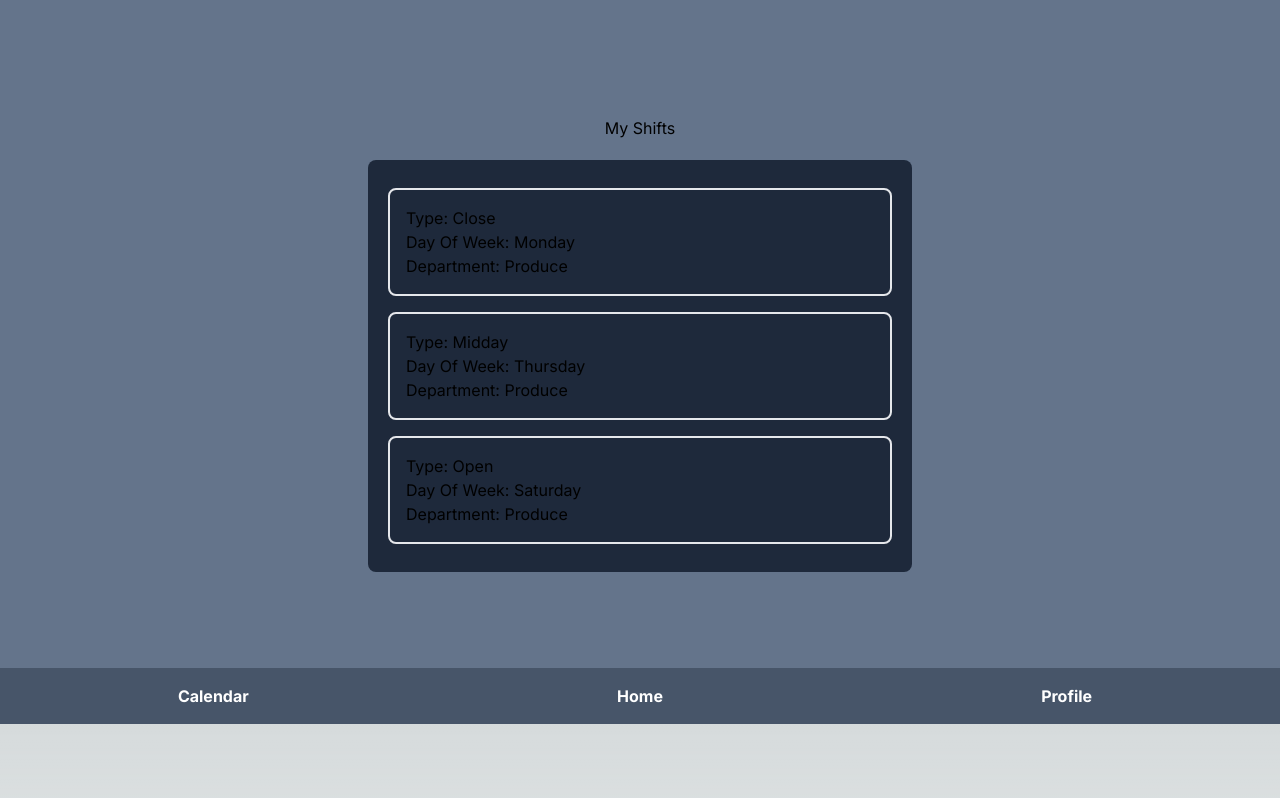
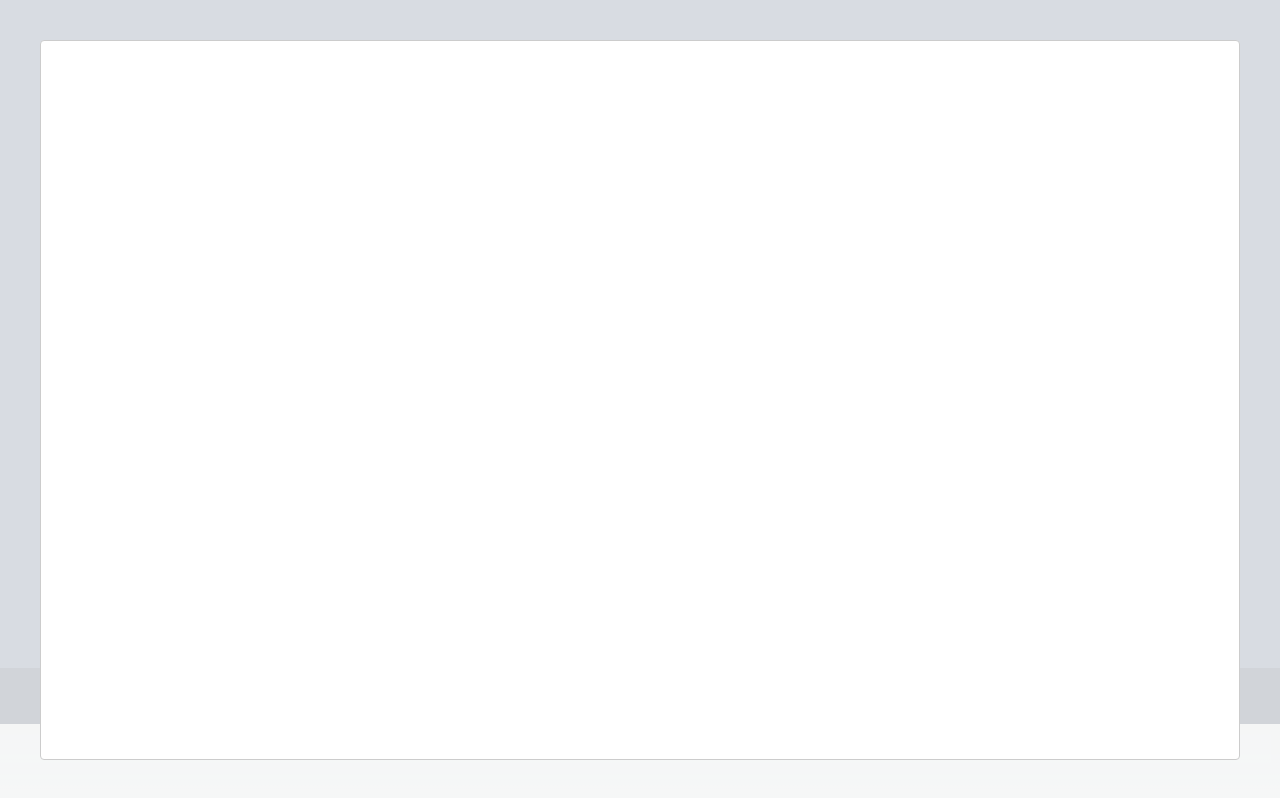
Before and after one commit to RCC-STUDIO/jawn-timetracker, a Next.js app: page / in a window 1280 px wide. Built offline with nearby package versions, Linux system fonts and the light colour scheme.

Commit message:
tried making changes with modal

```diff
--- a/app/page.tsx
+++ b/app/page.tsx
@@ -1,10 +1,6 @@
 import NavBar from "@/components/NavBar"
 import Modal from 'react-modal';
 export default function Home() {
-
-  const openModal = () => {
-
-  }
 
   type Shift = {
     id: number,
@@ -41,14 +37,18 @@ export default function Home() {
       <div className="flex flex-col items-center bg-slate-800 border-w w-1/2 p-5 rounded-lg">
         {shifts.map((shift) => (
           <div className="flex flex-row border-2 rounded-lg w-full text-left p-4 m-2" key={shift.id}>
-            <div className="flex flex-col w-3/4"
-            onChange={() => openModal()}>
+            <div className="flex flex-col w-3/4">
               <h2>Type: {shift.shiftType}</h2>
               <p>Day Of Week: {shift.dayOfWeek}</p>
               <p>Department: {shift.department}</p>
             </div>
           </div>
         ))}
+
+        <Modal
+        isOpen={true}
+        >
+        </Modal>
       </div>
     </main>
   )
```
